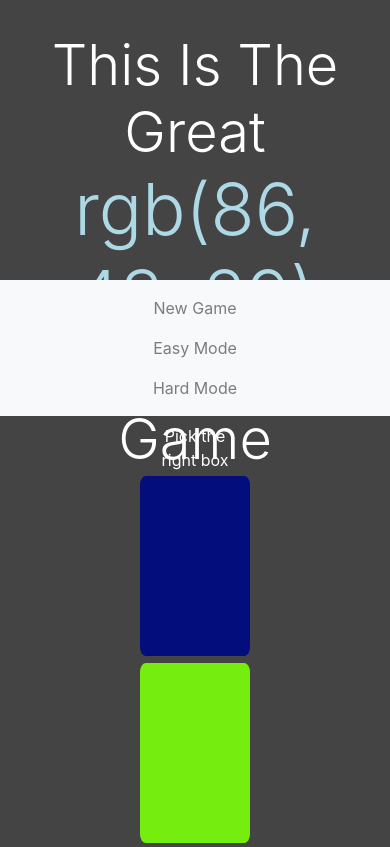
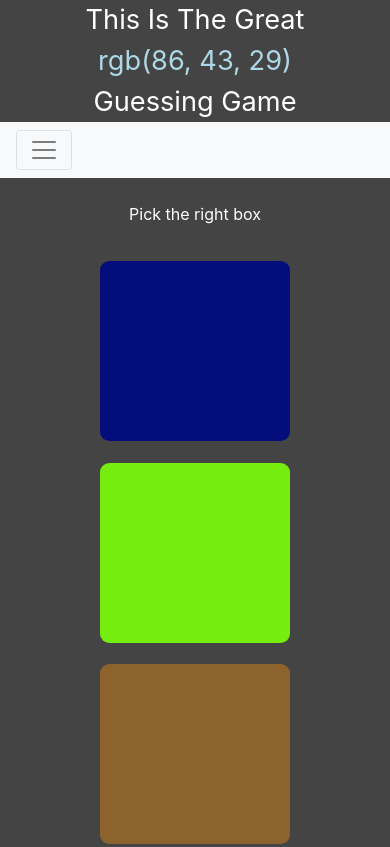
Before and after one commit to thanasissot/colorGame, a website: page src/index.html in a window 390 px wide. Shown: the top 847 px of the page. Drawn offline with nearby package versions, Linux system fonts and the light colour scheme.

Commit message:
refactored responsive display

```diff
--- a/src/index.html
+++ b/src/index.html
@@ -13,17 +13,23 @@
 <body>
 <main class="container-fluid">
   <div class="row justify-content-center text-center">
-    <div class="col-12 m-3" id='header'>
-      <p class="p-3">
-        <span class="display-4">This Is The Great</span>
+    <div class="col" id='header'>
+      <!-- <p class=""> -->
+        <span>This Is The Great</span>
         <br>
-        <span class="display-3" id='title'>RGB (0,0,0)</span>
+        <span id='title'>RGB (0,0,0)</span>
         <br>
-        <span class="display-4">Guessing Game</span>
-      </p>
+        <span>Guessing Game</span>
+      <!-- </p> -->
     </div>
-    <nav class="col-12 navbar navbar-expand-sm navbar-light bg-light mt-5">
-        <div class="container">
+  </div>
+<div class="row d-block justify-content-center text-center">
+  <nav class="col-12 navbar navbar-expand-md navbar-light bg-light">
+      <button class="navbar-toggler" type="button" data-toggle="collapse" data-target="#navbarSupportedContent"
+              aria-controls="navbarSupportedContent" aria-expanded="true" aria-label="Toggle navigation">
+        <span class="navbar-toggler-icon"></span>
+      </button>
+      <div class="collapse navbar-collapse" id="navbarSupportedContent">
         <ul class="navbar-nav justify-content-center m-auto">
           <li class="nav-item px-5">
               <a class="nav-link"href="#" id='newgame'>New Game</a>
@@ -37,18 +43,19 @@
       </ul>
     </div>
   </nav>
-    <div class="col-10 row justify-content-center">
-      <div class="col-6 row justify-content-center">
-        <div id='text' class="col-12 text-center mt-2">Pick the right box</div>
+</div>
+<div id='text' class="col-12 text-center pt-4">Pick the right box</div>
+<div id="squares" class="row m-auto pt-4 justify-content-center">
+  <!-- <div class="col-6 row"> -->
     <div class="col-md-3"></div>
     <div class="col-md-3"></div>
     <div class="col-md-3"></div>
     <div class="col-md-3"></div>
     <div class="col-md-3"></div>
     <div class="col-md-3"></div>
+  <!-- </div> -->
 </div>
-    </div>
-  </div>
+
 </main>
   <script type="text/javascript" src="js/color.js"></script>
   <script type="text/javascript" src="js/jquery.min.js"></script>
--- a/src/scss/style.scss
+++ b/src/scss/style.scss
@@ -1,3 +1,22 @@
+
+@media only screen and (max-width: 600px) {
+  #header {
+    font-size: 1.7rem;
+  }}
+
+@media only screen and (min-width: 600px) {
+ #header {
+   font-size: 2.2rem;
+ }
+}
+@media only screen and (min-width: 768px) {
+ #header {
+   font-size: 2.8rem;
+ }
+}
+
+
+
 body {
   margin: 0;
   padding: 0;
@@ -8,10 +27,9 @@ body {
   color: lightblue;
   transition: color 0.7s;
 }
-#text {
-
+.col-md-3 {
+  max-width: 190px;
 }
-
 .agent {
   // box-shadow: 1px 1px 1px;
   border-radius: 5%;
@@ -20,7 +38,6 @@ body {
   transition: background-color 0.7s;
   // border: #333 solid 1px;
 }
-
-#header {
-    height: 200px;
+#squares {
+  max-width: 768px;
 }
```
Also changed, not shown: src/css/style.css. Lines whose indentation alone changed are shown as unchanged.
